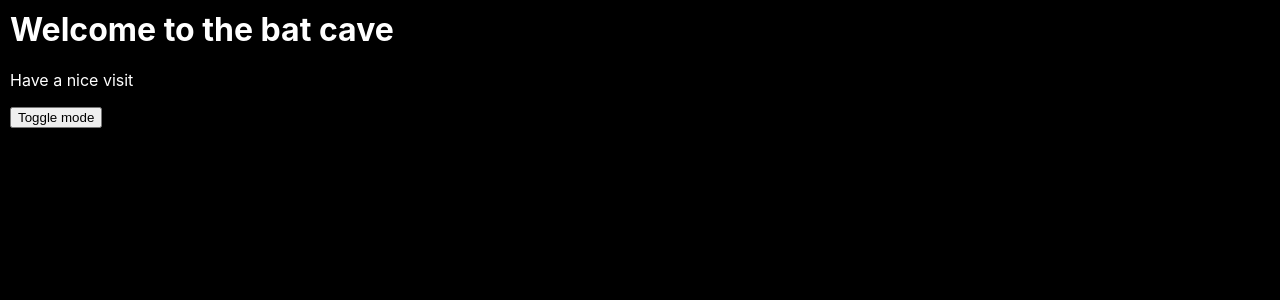
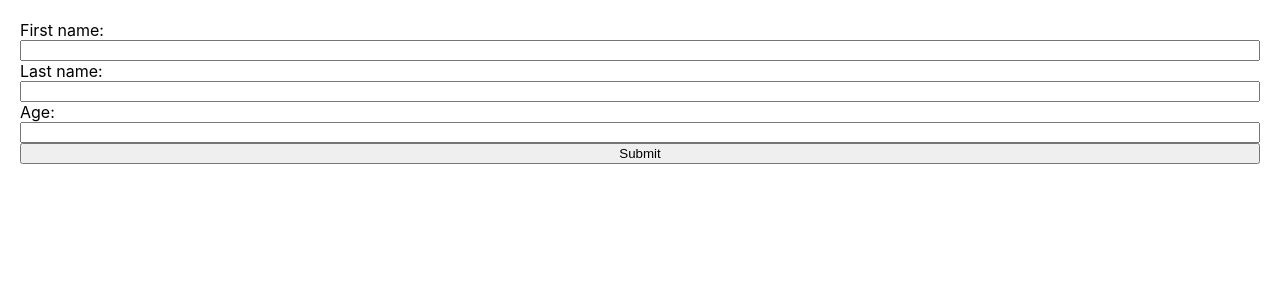
Before and after one commit to benmaudslay/m28-demo, a React (Create React App) app: page / in a window 1280 px wide. Shown: the top 300 px of the page. Built offline with nearby package versions, Linux system fonts and the light colour scheme.

Commit message:
controlled components code

```diff
--- a/src/App.css
+++ b/src/App.css
@@ -17,3 +17,12 @@ h1 {
   color: white;
   background-color: black;
 }
+
+.wrapper {
+  padding: 20px;
+}
+
+form {
+  display: flex;
+  flex-direction: column;
+}
--- a/src/App.jsx
+++ b/src/App.jsx
@@ -1,61 +1,27 @@
 import { useState } from "react";
+
 import "./App.css";
+import { Form } from "./Form";
 
 const App = () => {
-  const [darkMode, setDarkMode] = useState(true);
+  const [userForm, setUserForm] = useState([]);
 
-  const handleToggle = () => {
-      if (darkMode) {
-          setDarkMode(false)
-      } else {
-          setDarkMode(true)
-      }
-  }
+  const handleForm = (data) => {
+    setUserForm([...userForm, data]);
+  };
 
   return (
-    <div className={`container ${darkMode && "darkMode"}`}>
-      <h1>Welcome to the bat cave</h1>
-      <p>Have a nice visit</p>
-
-      {/* <button onClick={() => setDarkMode(!darkMode)}>Toggle mode</button> */}
-      <button onClick={handleToggle}>Toggle mode</button>
+    <div className="wrapper">
+      <Form handleForm={handleForm} />
+      {userForm.map((item, index) => (
+        <Person key={index} fname={item.fname} />
+      ))}
     </div>
   );
+};
 
-  //   let page;
-
-  //   if (darkMode) {
-  //     page = (
-  //   <div className="darkMode">
-  //     <h1>Welcome to the bat cave</h1>
-  //     <p>Have a nice visit</p>
-  //   </div>
-  //     );
-  //   } else {
-  //     page = (
-  //   <div>
-  //     <h1>Welcome to Heaven</h1>
-  //     <p>Have a fun visit</p>
-  //   </div>
-  //     );
-  //   }
-  //   return <div className="container">{page}</div>;
-
-  // if (darkMode) {
-  //     return (
-  //         <div className="darkMode">
-  //             <h1>Welcome to the bat cave</h1>
-  //             <p>Have a nice visit</p>
-  //         </div>
-  //     )
-  // } else {
-  //   return (
-  //       <div>
-  //           <h1>Welcome to Heaven</h1>
-  //           <p>Have a fun visit</p>
-  //       </div>
-  //   )
-  // }
+const Person = (props) => {
+  return <h1>Welcome {props.fname}</h1>;
 };
 
 export default App;
--- /dev/null
+++ b/src/Form.jsx
@@ -0,0 +1,44 @@
+import { useState } from "react";
+
+export const Form = ({ handleForm }) => {
+  const [fname, setFname] = useState("");
+  const [sname, setSname] = useState("");
+  const [age, setAge] = useState("");
+
+  const handleSubmit = (e) => {
+    e.preventDefault();
+    handleForm({
+      fname,
+      sname,
+      age
+    });
+
+    setFname("")
+    setSname("")
+    setAge("")
+  };
+
+  return (
+    <form onSubmit={handleSubmit}>
+      <Input value={fname} func={setFname} label="First name" name="fname" />
+      <Input value={sname} func={setSname} label="Last name" name="sname" />
+      <Input value={age} func={setAge} label="Age" name="age" />
+
+      <button type="submit">Submit</button>
+    </form>
+  );
+};
+
+const Input = ({ value, func, name, label }) => {
+  return (
+    <>
+      <label htmlFor={name}>{label}:</label>
+      <input
+        name={name}
+        type="text"
+        onChange={(e) => func(e.target.value)}
+        value={value}
+      />
+    </>
+  );
+};
```
Also changed, not shown: src/App4.jsx (added, +61 -0 lines), 2 other files (tests, documents, lock files or other folders).
